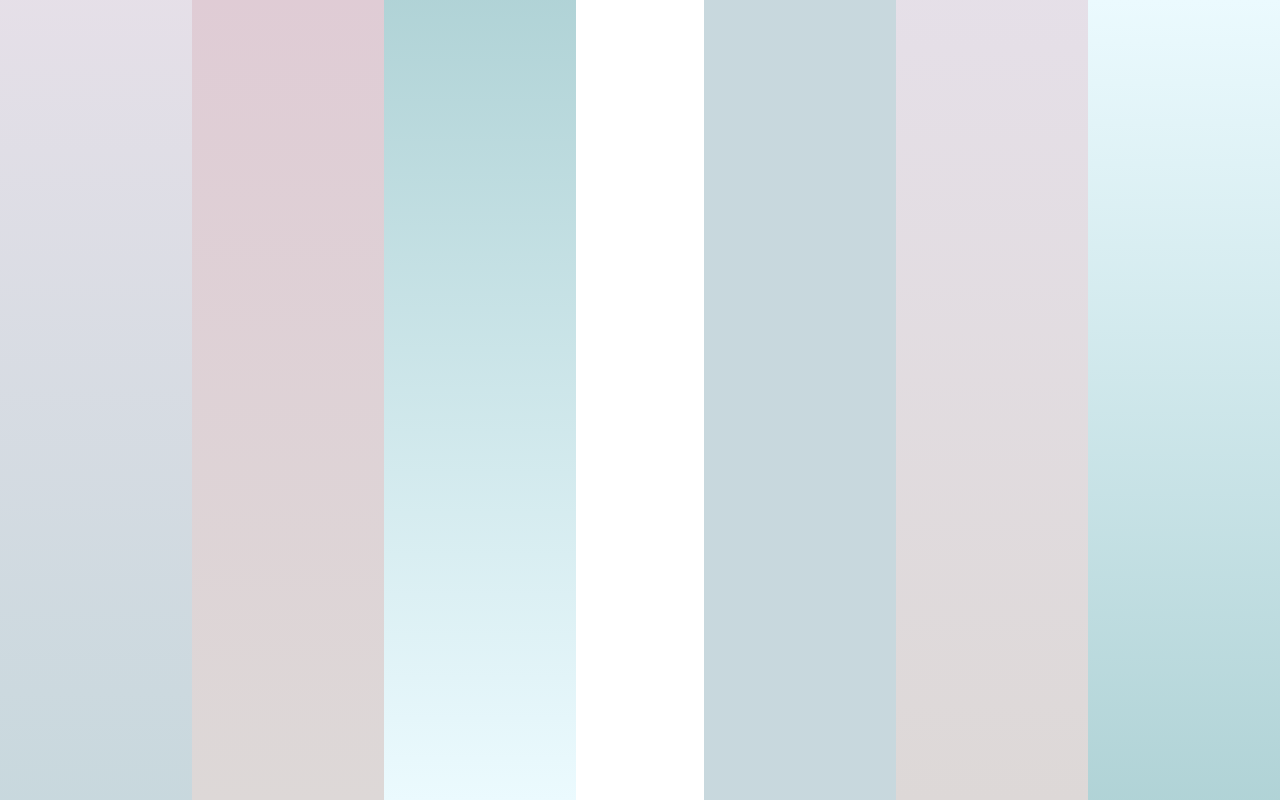
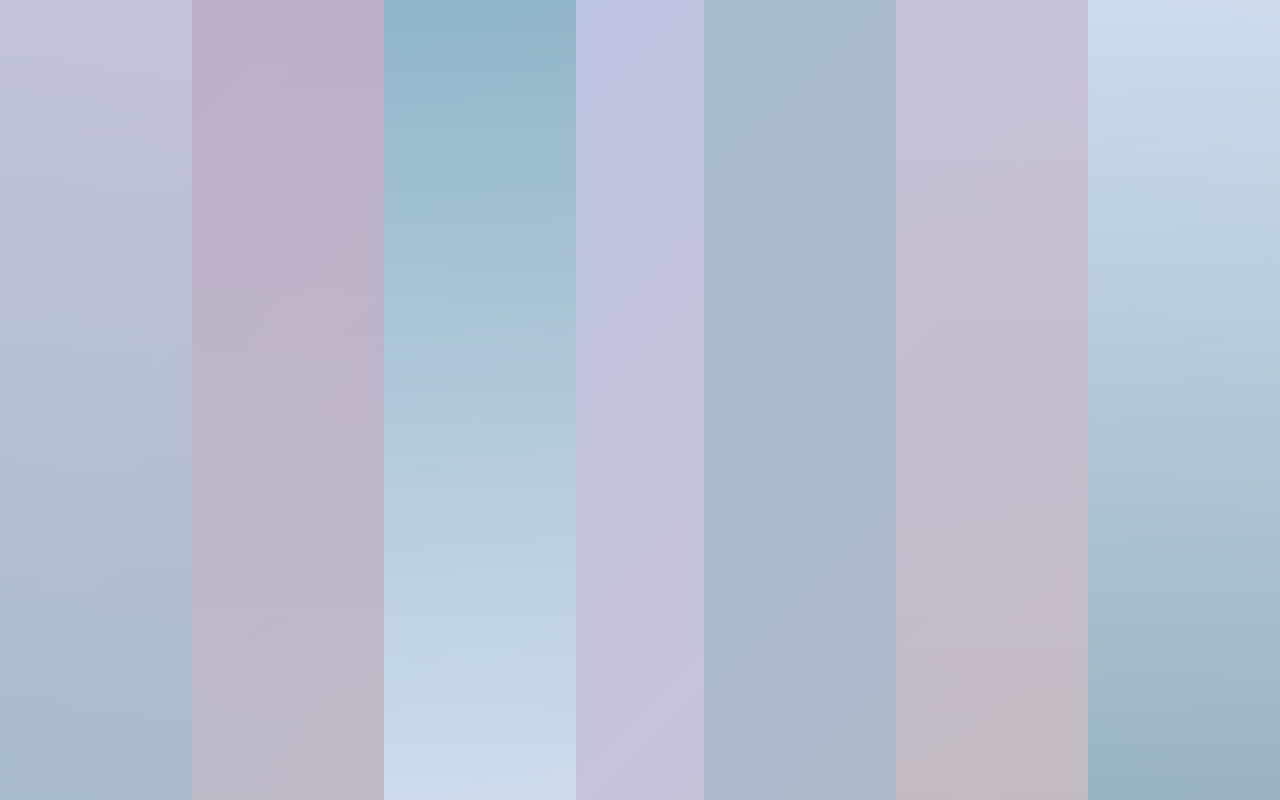
Before and after one commit to laurasher/scintillate, an Angular app: page / in a window 1280 px wide. Built offline with nearby package versions, Linux system fonts and the light colour scheme.

Commit message:
ADD background to d3 container

```diff
--- a/src/app/app.component.less
+++ b/src/app/app.component.less
@@ -7,6 +7,7 @@
 }
 
 #d3-container {
+    background: linear-gradient(315deg, #CDC1D2 0%, #B7C5E8 100%);
     position: fixed;
     top: 0;
     left: 0;
```
